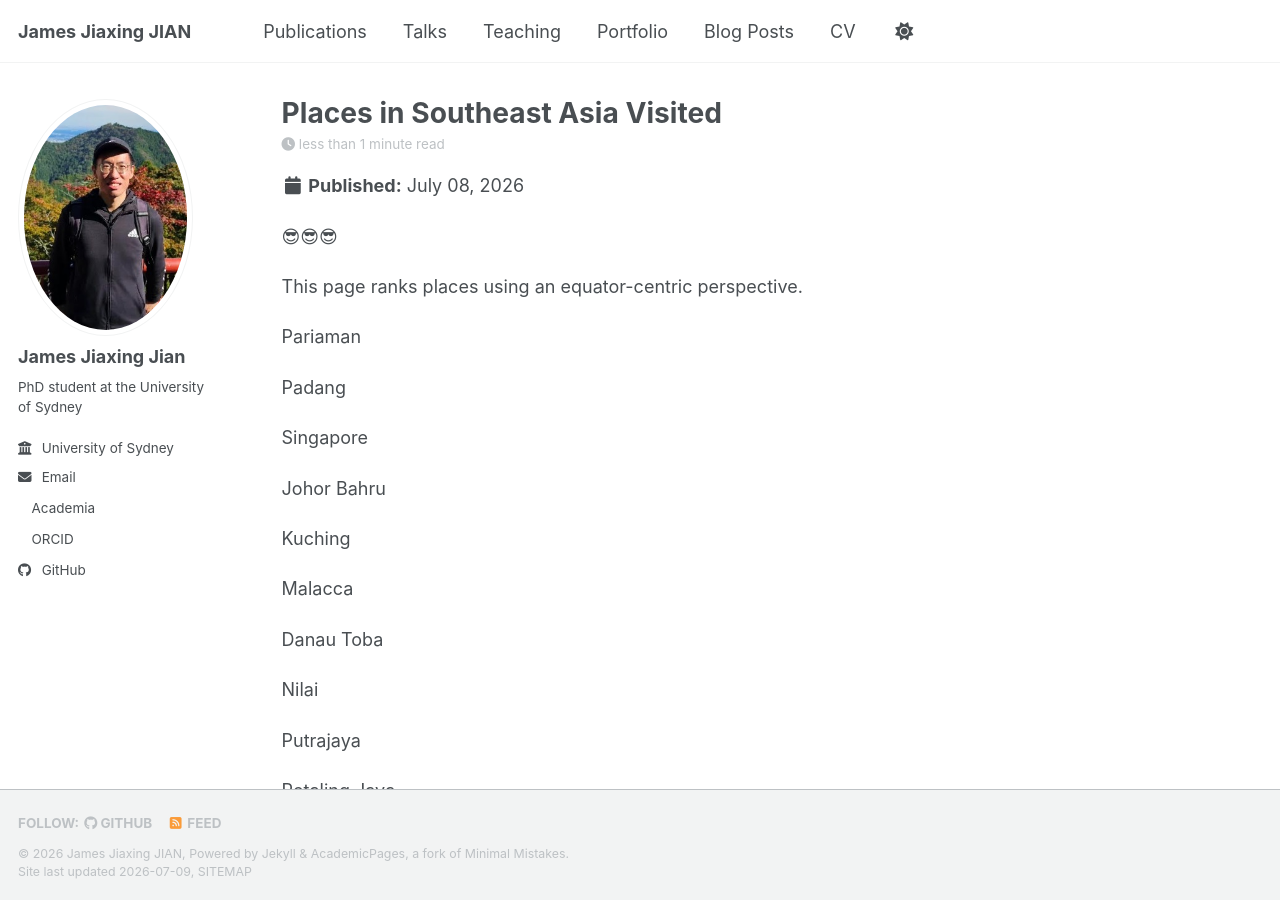
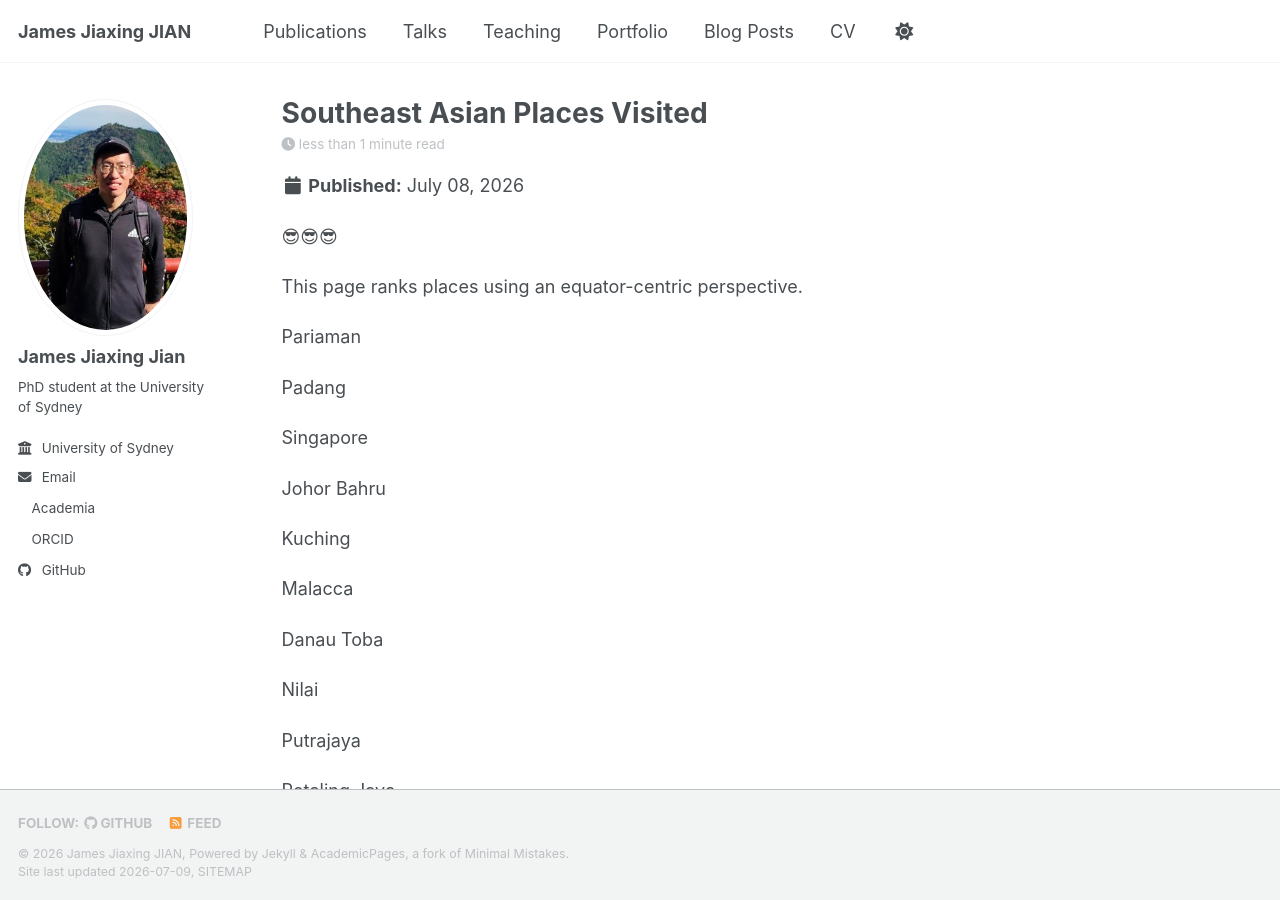
Before and after one commit to jamesjiaxingjian/jamesjiaxingjian.github.io, a Jekyll site: the page built from _posts/2026-07-08-SEA-places-visited.md, in a window 1280 px wide and 900 px high. Built offline with Jekyll 4.4.1, drawn with Linux system fonts in a browser that asks for light colours; a style sheet for code colours, icons or effects is not loaded.

Commit message:
Update 2026-07-08-SEA-places-visited.md

```diff
--- a/_posts/2026-07-08-SEA-places-visited.md
+++ b/_posts/2026-07-08-SEA-places-visited.md
@@ -1,5 +1,5 @@
 ---
-title: 'Places in Southeast Asia Visited'
+title: 'Southeast Asian Places Visited'
 date: 2026-07-08
 permalink: /posts/2026/07/sea-places-visited/
 tags:
```
